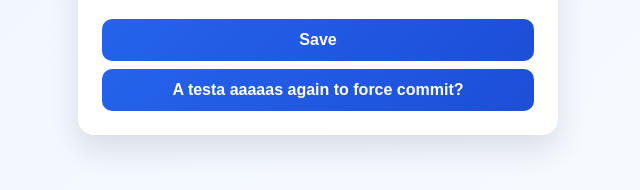
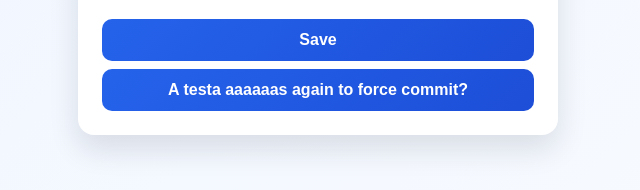
Before and after one commit to FFarquar/AWSHOMEDB, a website: page frontend/index.html in a window 1280 px wide. Shown: the part 570-760 px from the top of the page, 322-962 px from the left. Drawn offline with Linux system fonts and the light colour scheme; no server answers.

```diff
--- a/frontend/index.html
+++ b/frontend/index.html
@@ -131,7 +131,7 @@
       </div>
 
       <button type="submit">Save</button>
-      <button type="submit">A testa aaaaas again to force commit?</button>
+      <button type="submit">A testa aaaaaas again to force commit?</button>
     </form>
   </main>
 </body>
```
